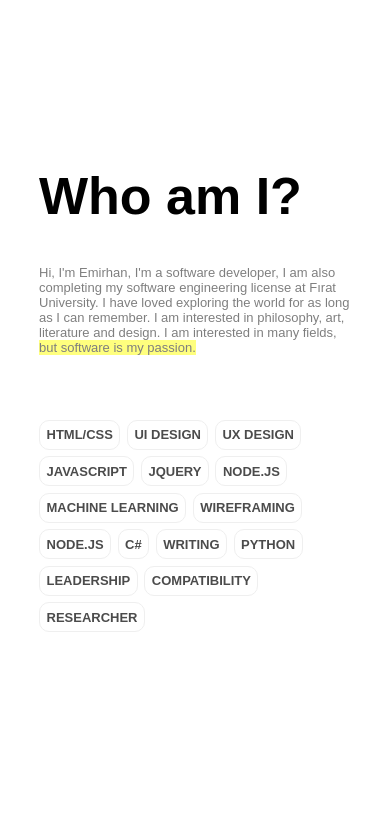
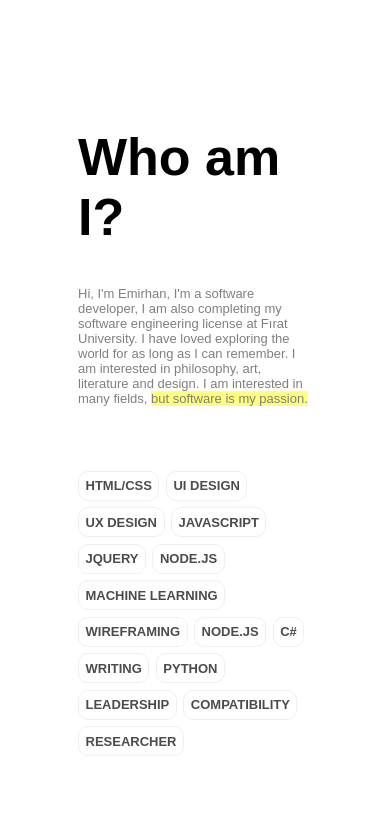
Before and after one commit to Satelliteq/emirhansvml.github.io, a plain HTML site: page index.html in a window 390 px wide. Shown: the part 587-1424 px from the top of the page. Drawn offline with Linux system fonts and the light colour scheme.

Commit message:
Update responsive.css

```diff
--- a/css/responsive.css
+++ b/css/responsive.css
@@ -5,10 +5,6 @@
 
     .nav {
         display: none;
-    }
-
-    .container {
-        padding: 3rem;
     }
 
     .header .container {
```
